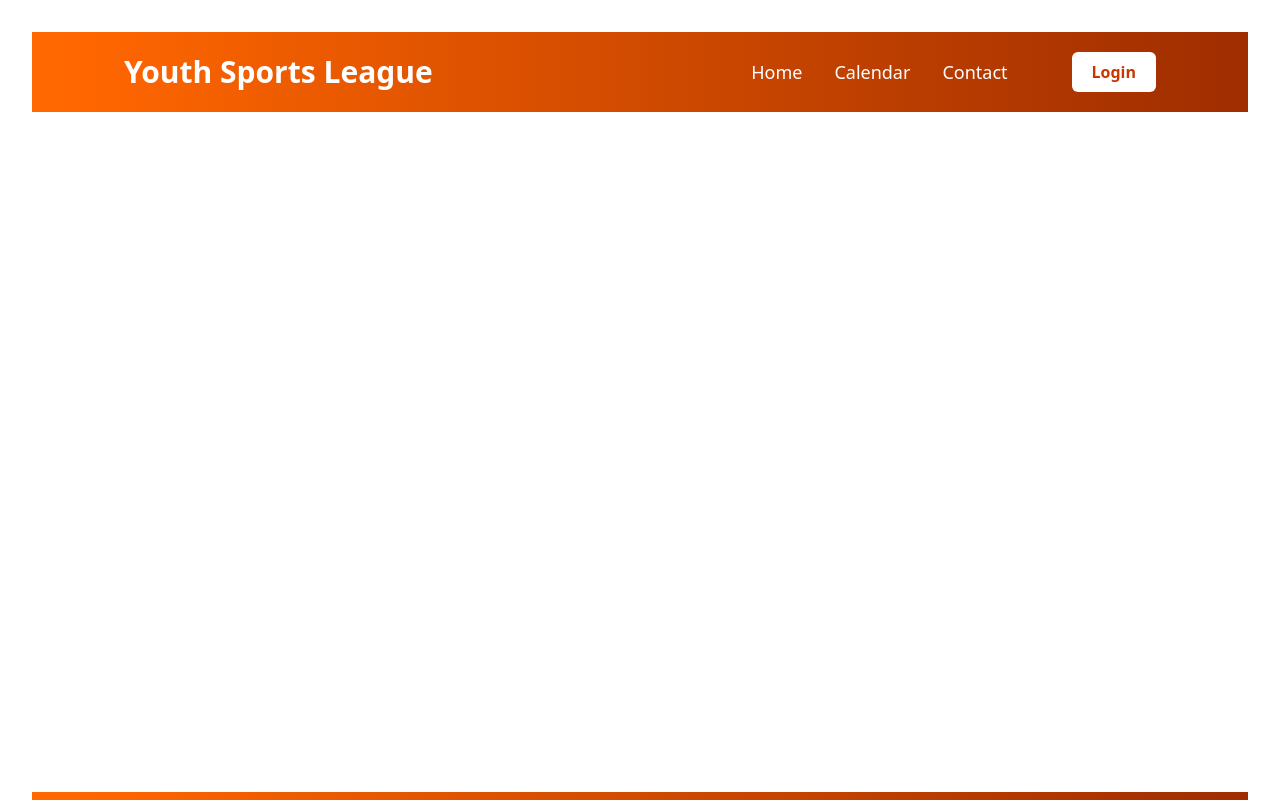
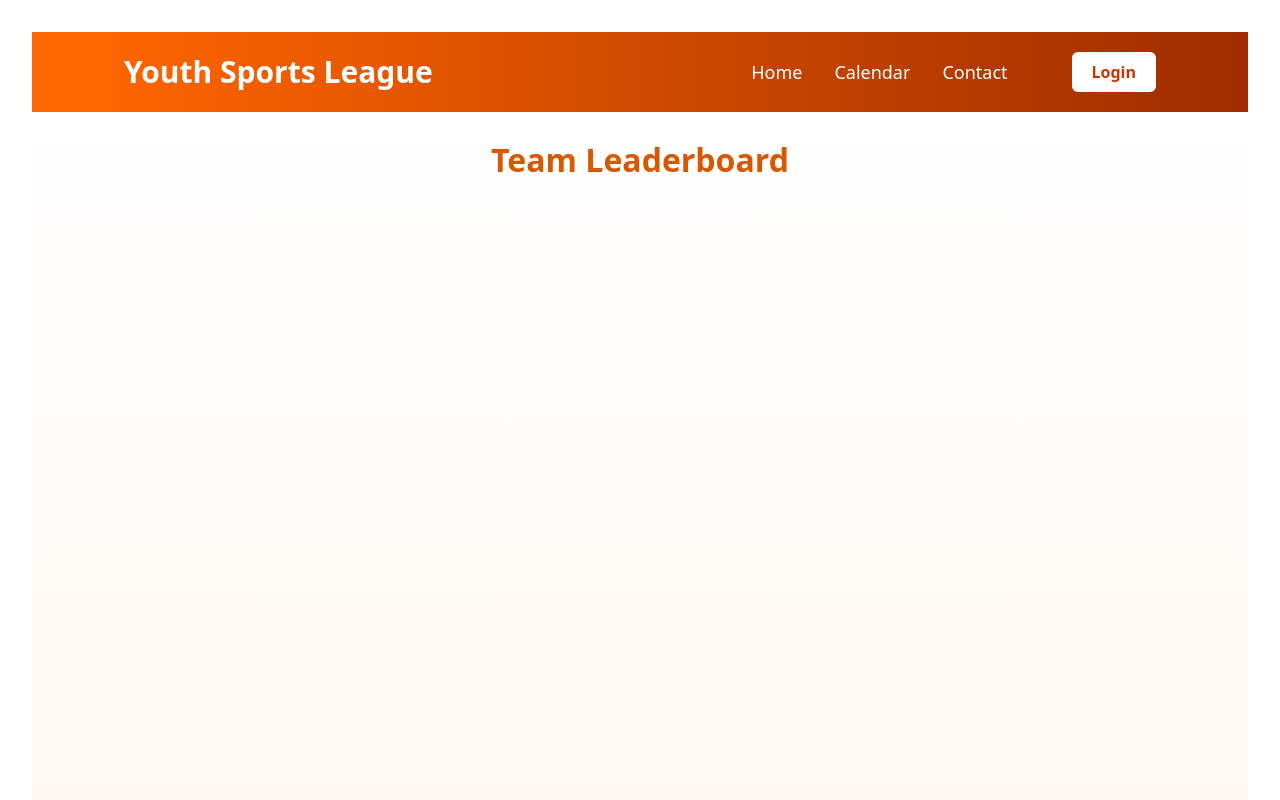
Before and after one commit to JonathanDarg/CS482_SE_Project, a React (Vite) app in the folder view/Sports-League-app/: page /Leaderboard in a window 1280 px wide. Shown: the top 800 px of the page. Built offline with nearby package versions, Linux system fonts and the light colour scheme; no server answers.

Commit message:
Added Page for leaderboard #5

```diff
--- a/view/Sports-League-app/src/App.jsx
+++ b/view/Sports-League-app/src/App.jsx
@@ -2,6 +2,7 @@ import './App.css';
 import Navbar from './mainpage/Navbar';
 import Footer from './mainpage/Footer';
 import Calendar from './pages/Calendar';
+import Leaderboard from './pages/Leaderboard';
 import { BrowserRouter as Router, Routes, Route } from 'react-router-dom';
 
 function App() {
@@ -27,6 +28,8 @@ function App() {
 
           {/* Calendar Page */}
           <Route path="/Calendar" element={<Calendar />} />
+          {/* Scoreboard Page */}
+          <Route path="/Leaderboard" element={<Leaderboard />} />
         </Routes>
       </div>
 
--- /dev/null
+++ b/view/Sports-League-app/src/pages/Leaderboard.css
@@ -0,0 +1,46 @@
+/* ============================= */
+/* Define color variables        */
+/* ============================= */
+:root {
+  --accent: #ff6a00;       /* primary orange */
+  --accent-dark: #d85700;  /* darker orange for hover/contrast */
+  --bg-soft: #fff7f0;      /* soft background */
+}
+
+/* ============================= */
+/* Page layout                   */
+/* ============================= */
+.leaderboard-page {
+  min-height: 100vh;                 /* fill viewport */
+  display: flex;
+  flex-direction: column;
+  align-items: center;               /* center header + calendar */
+  justify-content: flex-start;       /* content starts at top */
+  padding: 1.5rem;
+  box-sizing: border-box;
+  text-align: center;
+  gap: 1rem;
+  background: linear-gradient(180deg, #ffffff 0%, var(--bg-soft) 100%);
+}
+
+/* Page title */
+.leaderboard-page h1 {
+  margin: 0;
+  color: var(--accent-dark);
+  font-size: 2rem;
+  font-weight: 700;
+  text-align: center;
+}
+
+/* Card styling */
+.card {
+  width: 100%;
+  max-width: 900px;
+  margin: 0;
+  background: #fff;
+  border-radius: 8px;
+  padding: 1rem;
+  box-shadow: 0 1px 6px rgba(0, 0, 0, 0.06);
+  color: #333;
+  text-align: center;
+}
--- /dev/null
+++ b/view/Sports-League-app/src/pages/Leaderboard.jsx
@@ -0,0 +1,33 @@
+import { useState, useEffect } from "react";
+import "./Leaderboard.css";
+
+function Leaderboard() {
+    const [teams, setTeams] = useState([]);
+    useEffect(() => {
+    fetchTeams();
+  }, []);
+  const fetchTeams = async () => {
+    try {
+      const res = await fetch("http://localhost:4000/api/teams");
+      if (!res.ok) throw new Error("Failed to fetch teams");
+      const data = await res.json();
+
+      setTeams(
+        data.map((t) => ({
+          id: t._id,
+          title: `${t.teamName}`,
+          wins: t.wins,
+          loses: t.loses
+        }))
+      );
+    } catch (err) {
+      console.error("Error fetching events:", err);
+    }
+  };
+    return(
+        <div className="leaderboard-page">
+      <h1>Team Leaderboard</h1>
+      </div>
+    );
+}
+export default Leaderboard;
```
